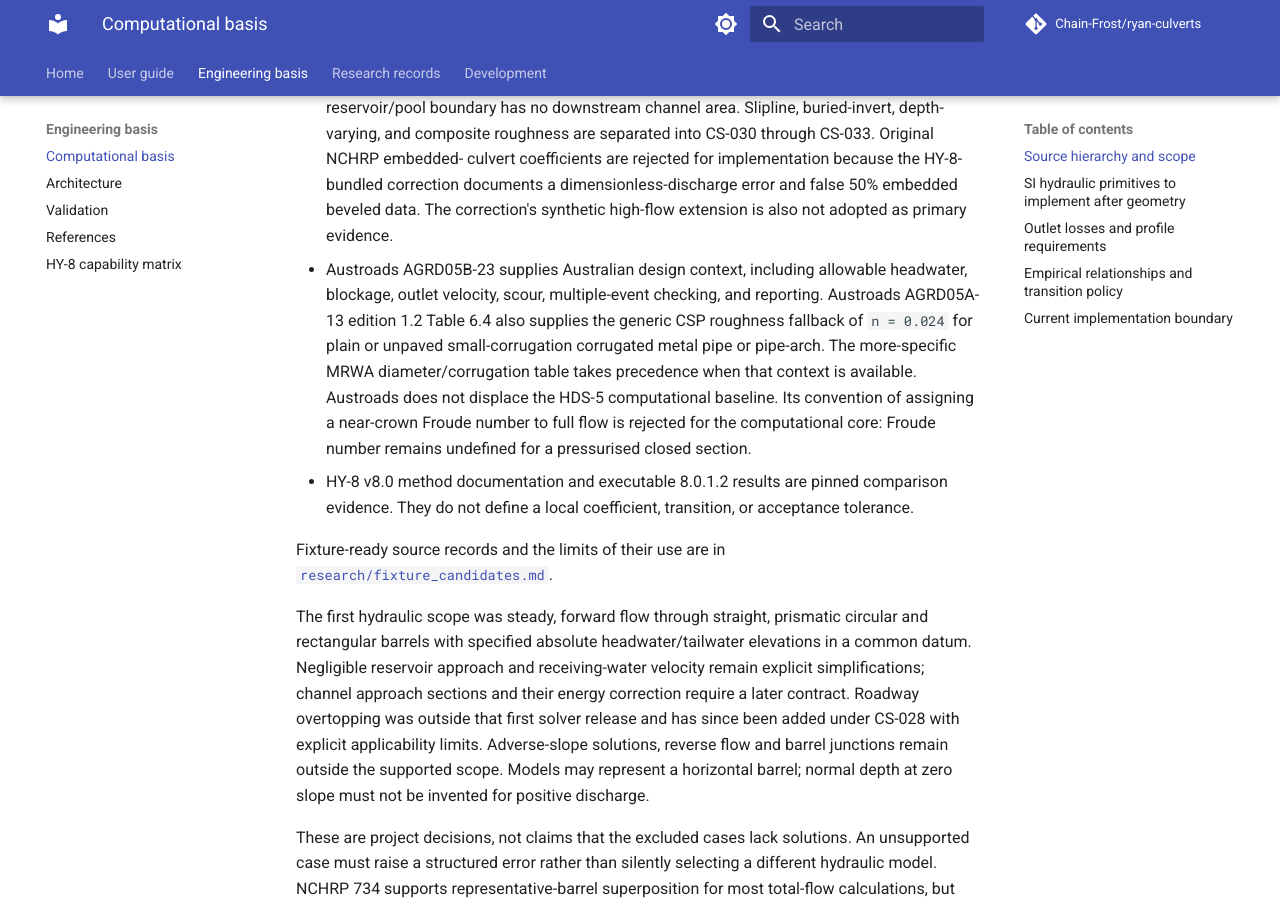
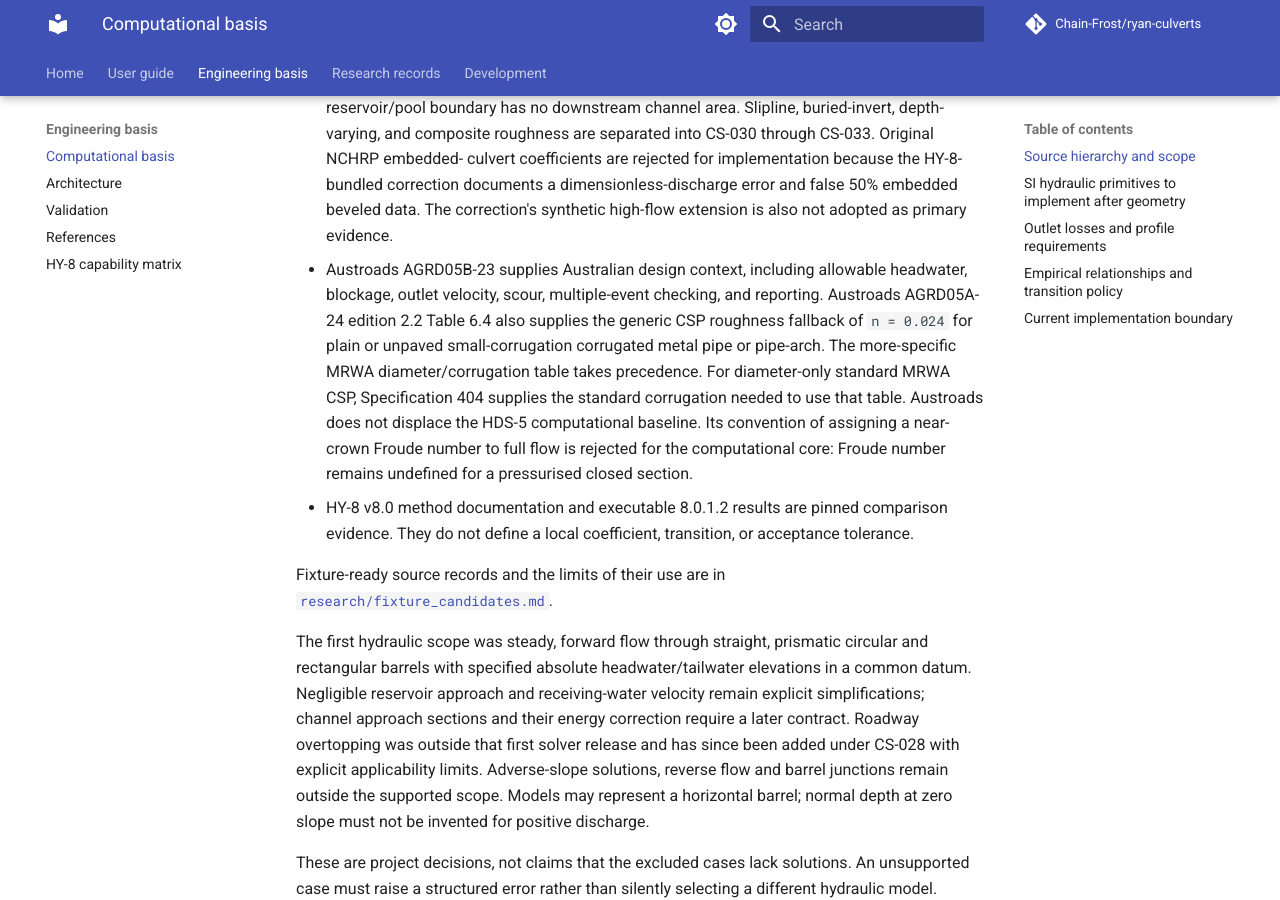
Before and after one commit to Chain-Frost/ryan-culverts, an MkDocs documentation site: the page built from docs/computational_basis.md, in a window 1280 px wide and 900 px high, scrolled down 681 px. Built offline with MkDocs 1.6.1 and Material for MkDocs 9.7.7, drawn with Linux system fonts in a browser that asks for light colours; comment, search, counter and statistics services are not loaded.

Commit message:
Update CSP roughness source hierarchy

```diff
--- a/docs/computational_basis.md
+++ b/docs/computational_basis.md
@@ -30,10 +30,11 @@ The completed source review adopts the following method dispositions:
   correction's synthetic high-flow extension is also not adopted as primary evidence.
 - Austroads AGRD05B-23 supplies Australian design context, including allowable
   headwater, blockage, outlet velocity, scour, multiple-event checking, and reporting.
-  Austroads AGRD05A-13 edition 1.2 Table 6.4 also supplies the generic CSP roughness
+  Austroads AGRD05A-24 edition 2.2 Table 6.4 also supplies the generic CSP roughness
   fallback of `n = 0.024` for plain or unpaved small-corrugation corrugated metal pipe
-  or pipe-arch. The more-specific MRWA diameter/corrugation table takes precedence when
-  that context is available. Austroads does not displace the HDS-5 computational
+  or pipe-arch. The more-specific MRWA diameter/corrugation table takes precedence.
+  For diameter-only standard MRWA CSP, Specification 404 supplies the standard corrugation
+  needed to use that table. Austroads does not displace the HDS-5 computational
   baseline. Its convention of assigning a
   near-crown Froude number to full flow is rejected for the computational core: Froude
   number remains undefined for a pressurised closed section.
```
